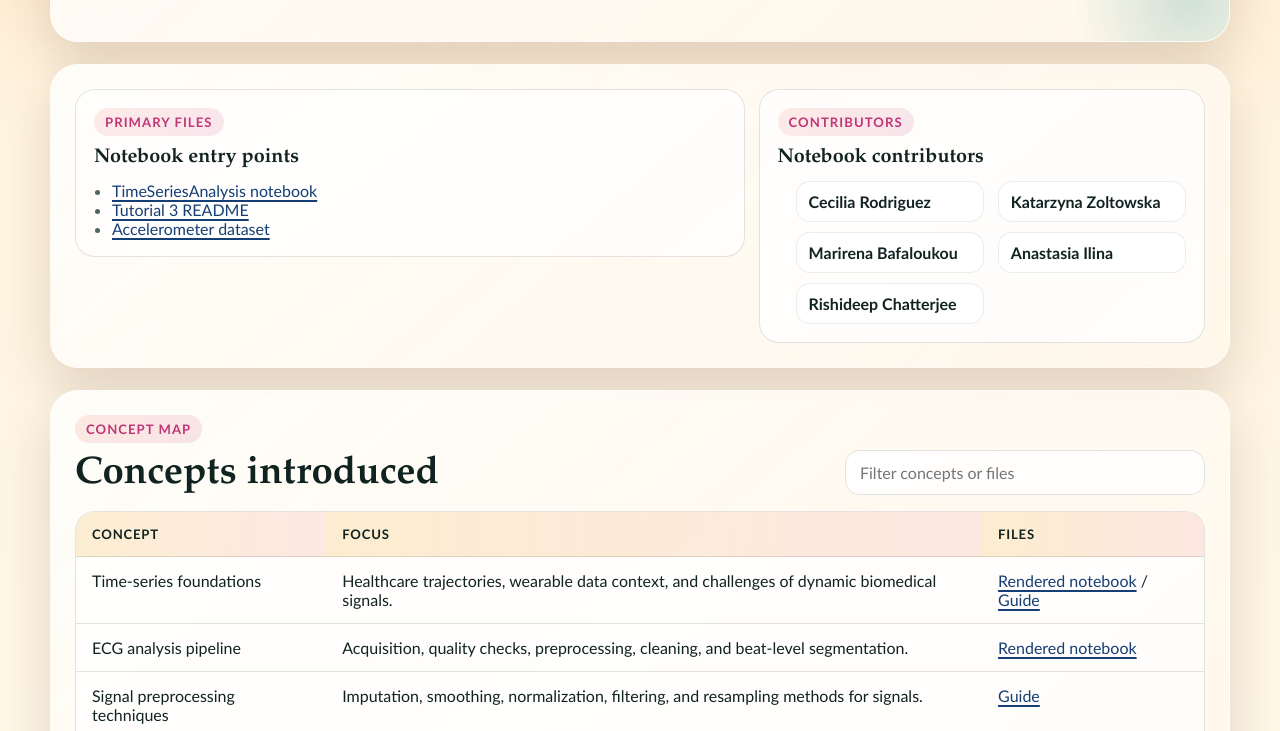
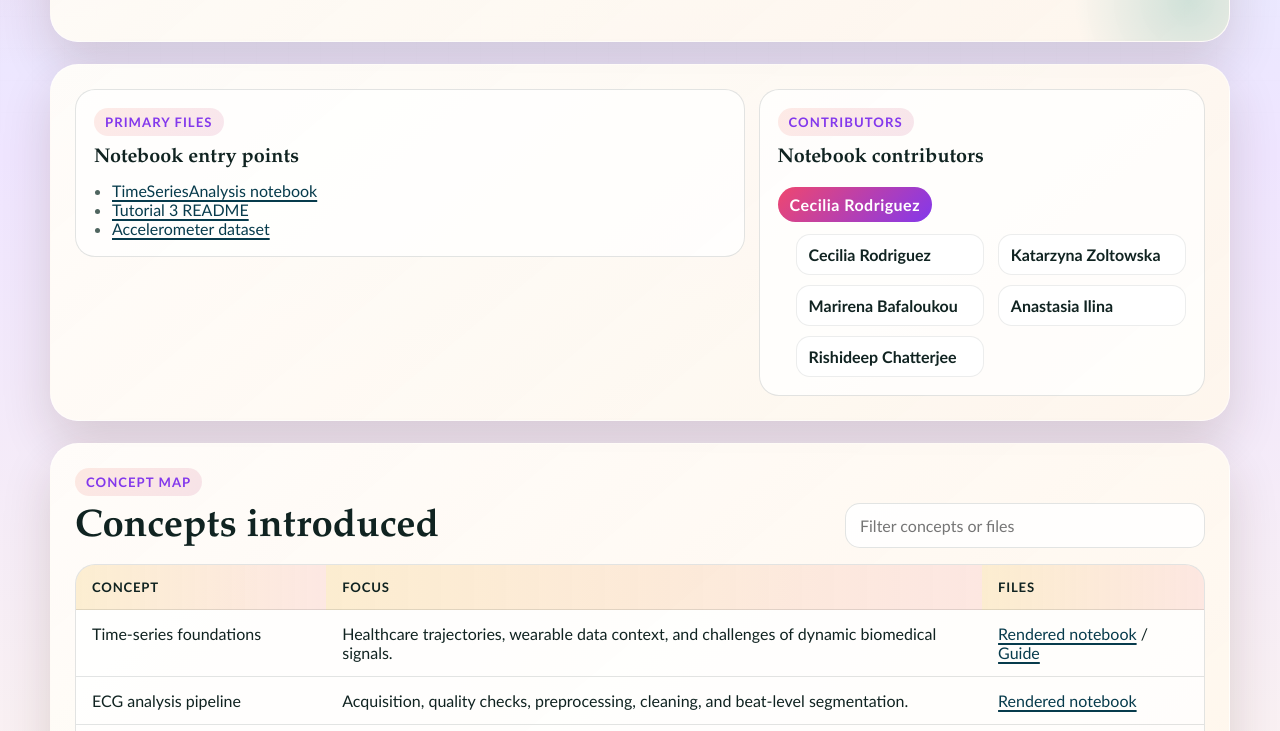
Before and after one commit to Sandoretal/Module_3, a plain HTML site: page tutorial-3.html in a window 1280 px wide. Shown: the part 496-1227 px from the top of the page. Drawn offline with Linux system fonts and the light colour scheme.

Commit message:
Fixed contributors

```diff
--- a/styles.css
+++ b/styles.css
@@ -33,6 +33,58 @@ body {
     radial-gradient(circle at 50% 100%, rgba(242, 177, 52, 0.22), transparent 30%),
     linear-gradient(180deg, var(--bg-2) 0%, var(--bg) 42%, #fff7ea 100%);
   min-height: 100vh;
+}
+
+body.theme-katarzyna {
+  --coral: #ff5b2e;
+  --teal: #9b1d63;
+  --gold: #ffbf1f;
+  --navy: #6c1a8b;
+  --berry: #d81b60;
+  background:
+    radial-gradient(circle at 0% 0%, rgba(255, 91, 46, 0.32), transparent 28%),
+    radial-gradient(circle at 100% 0%, rgba(216, 27, 96, 0.26), transparent 24%),
+    radial-gradient(circle at 50% 100%, rgba(255, 191, 31, 0.24), transparent 30%),
+    linear-gradient(180deg, #ffe4c4 0%, #fff1d9 42%, #fff7ea 100%);
+}
+
+body.theme-anastasia {
+  --coral: #ff6f3c;
+  --teal: #0a9396;
+  --gold: #ffd166;
+  --navy: #005f73;
+  --berry: #ee6c4d;
+  background:
+    radial-gradient(circle at 0% 0%, rgba(255, 111, 60, 0.28), transparent 28%),
+    radial-gradient(circle at 100% 0%, rgba(10, 147, 150, 0.26), transparent 24%),
+    radial-gradient(circle at 50% 100%, rgba(255, 209, 102, 0.24), transparent 30%),
+    linear-gradient(180deg, #dff7f2 0%, #fff3dc 44%, #fff9ef 100%);
+}
+
+body.theme-cecilia {
+  --coral: #ef476f;
+  --teal: #118ab2;
+  --gold: #ffd166;
+  --navy: #073b4c;
+  --berry: #8338ec;
+  background:
+    radial-gradient(circle at 0% 0%, rgba(239, 71, 111, 0.3), transparent 28%),
+    radial-gradient(circle at 100% 0%, rgba(17, 138, 178, 0.28), transparent 24%),
+    radial-gradient(circle at 50% 100%, rgba(255, 209, 102, 0.24), transparent 30%),
+    linear-gradient(180deg, #dff4ff 0%, #efe5ff 42%, #fff7ec 100%);
+}
+
+body.theme-marirena {
+  --coral: #ff4d6d;
+  --teal: #2a9d8f;
+  --gold: #ffbe0b;
+  --navy: #264653;
+  --berry: #c1121f;
+  background:
+    radial-gradient(circle at 0% 0%, rgba(255, 77, 109, 0.3), transparent 28%),
+    radial-gradient(circle at 100% 0%, rgba(42, 157, 143, 0.26), transparent 24%),
+    radial-gradient(circle at 50% 100%, rgba(255, 190, 11, 0.22), transparent 30%),
+    linear-gradient(180deg, #ffe2ea 0%, #e2fff7 42%, #fff7e8 100%);
 }
 
 body::before {
@@ -336,6 +388,17 @@ tbody tr:hover {
   margin-bottom: 8px;
 }
 
+.contributors .focus-name {
+  display: inline-block;
+  margin-top: 10px;
+  padding: 8px 12px;
+  border-radius: 999px;
+  background: linear-gradient(135deg, var(--coral), var(--berry));
+  color: #fff;
+  font-weight: 800;
+  letter-spacing: 0.03em;
+}
+
 .contributors-list {
   display: grid;
   grid-template-columns: repeat(2, minmax(0, 1fr));
--- a/tutorial-3.html
+++ b/tutorial-3.html
@@ -6,7 +6,7 @@
   <title>Tutorial 3 | Module 3</title>
   <link rel="stylesheet" href="styles.css">
 </head>
-<body>
+<body class="theme-cecilia">
   <div class="shell">
     <nav class="site-nav">
       <a href="index.html">Home</a>
@@ -41,6 +41,7 @@
         <aside class="contributors">
           <span class="eyebrow">Contributors</span>
           <h3>Notebook contributors</h3>
+          <div class="focus-name">Cecilia Rodriguez</div>
           <ul class="contributors-list">
             <li>Cecilia Rodriguez</li>
             <li>Katarzyna Zoltowska</li>
```
Also changed, not shown: tutorial-1.html (+2 -2 lines), tutorial-2.html (+2 -1 lines), tutorial-4.html (+2 -1 lines).
